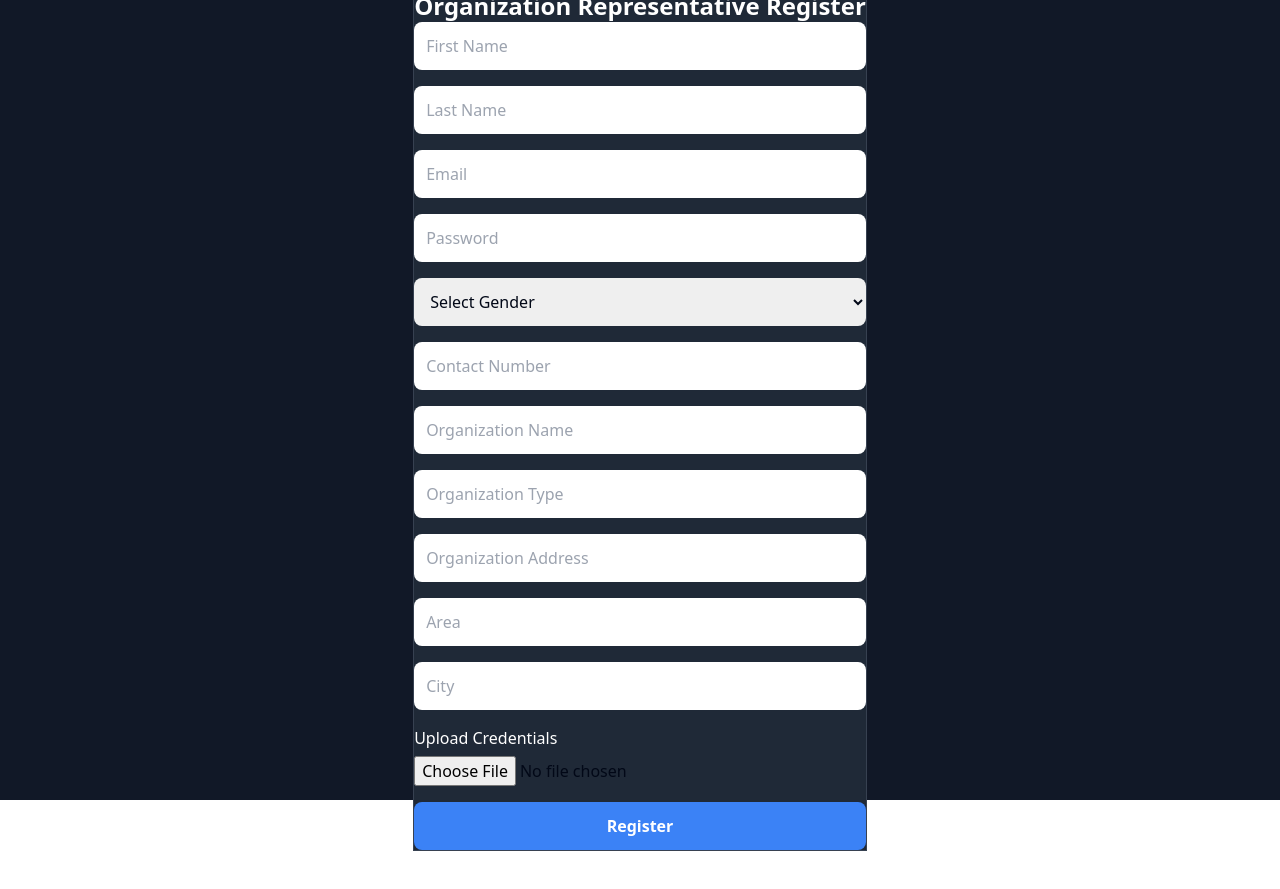
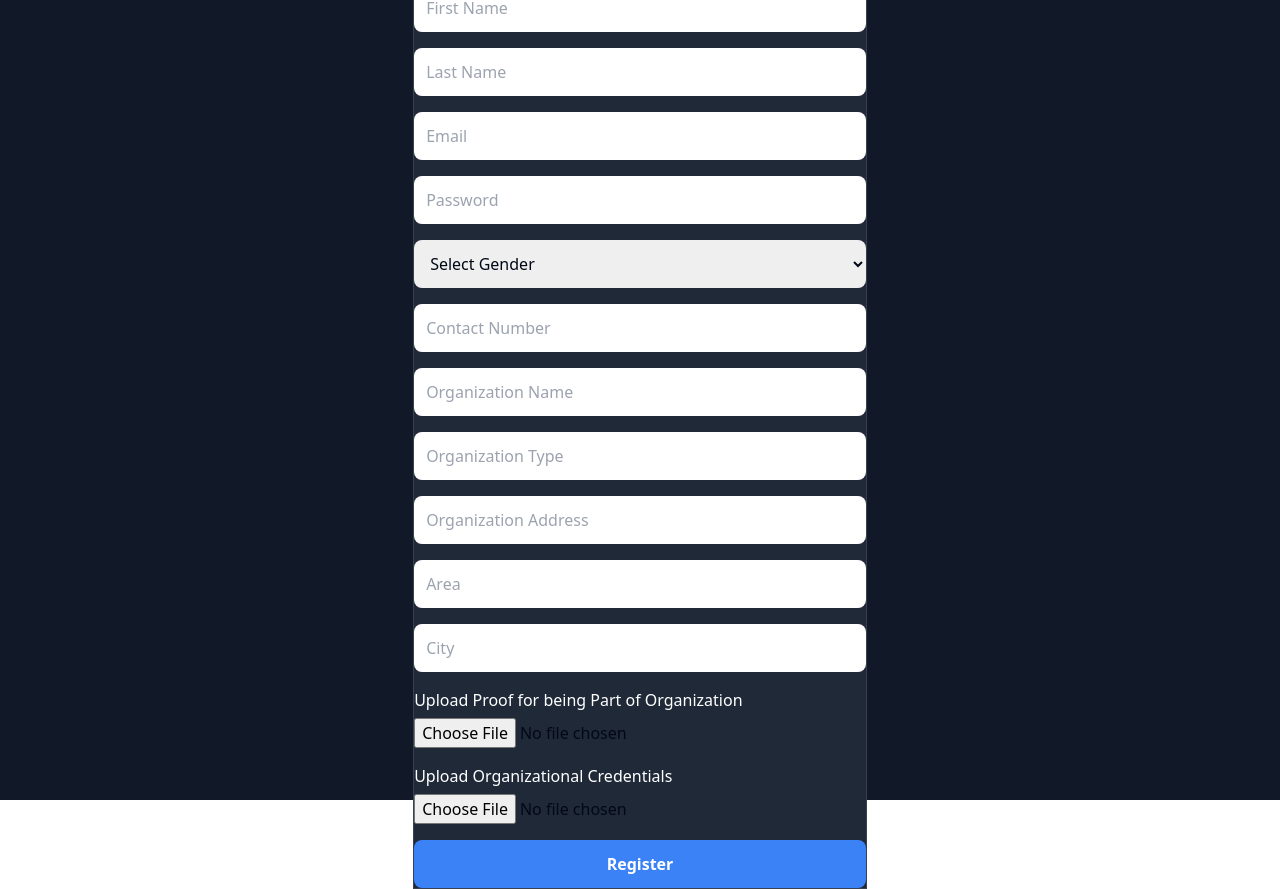
Before and after one commit to DottierDark/TempleSE, a React (Vite) app: page /register in a window 1280 px wide. Both pictures are taken after a click on the button "Organization". Before the commit the page ends 851 px from the top, so only its background shows below. Built offline with nearby package versions, Linux system fonts and the light colour scheme.

Commit message:
update Register

```diff
--- a/package.json
+++ b/package.json
@@ -40,6 +40,7 @@
 		"@radix-ui/react-slot": "^1.0.2",
 		"@radix-ui/react-tabs": "^1.0.4",
 		"@radix-ui/react-toast": "^1.1.5",
+		"@react-google-maps/api": "^2.19.3",
 		"class-variance-authority": "^0.7.0",
 		"clsx": "^2.1.0",
 		"next-themes": "^0.3.0",
@@ -50,6 +51,7 @@
 		"react-router-dom": "^6.20.1",
 		"react-select": "^5.8.0",
 		"sonner": "^1.4.41",
+		"use-places-autocomplete": "^4.0.1",
 		"zod": "^3.23.0"
 	},
 	"devDependencies": {
--- a/src/Pages/Register.tsx
+++ b/src/Pages/Register.tsx
@@ -214,9 +214,16 @@ export default function Register() {
 								placeholder="City"
 								className="rounded-lg p-3"
 							/>
+
 							<div className="grid w-full max-w-sm items-center gap-1.5">
 								<label htmlFor="file" className="text-white">
-									Upload Credentials
+									Upload Proof for being Part of Organization
+								</label>
+								<input id="file" type="file" />
+							</div>
+							<div className="grid w-full max-w-sm items-center gap-1.5">
+								<label htmlFor="file" className="text-white">
+									Upload Organizational Credentials
 								</label>
 								<input id="file" type="file" />
 							</div>
```
